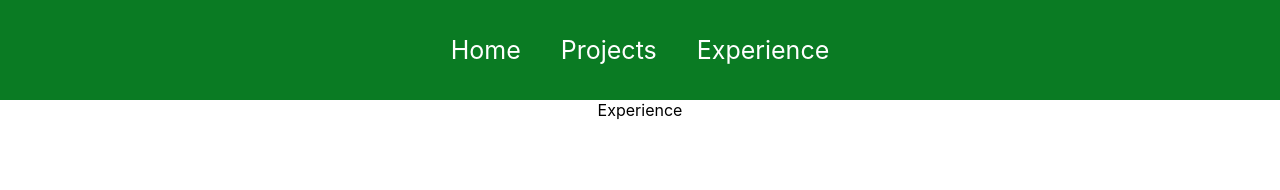
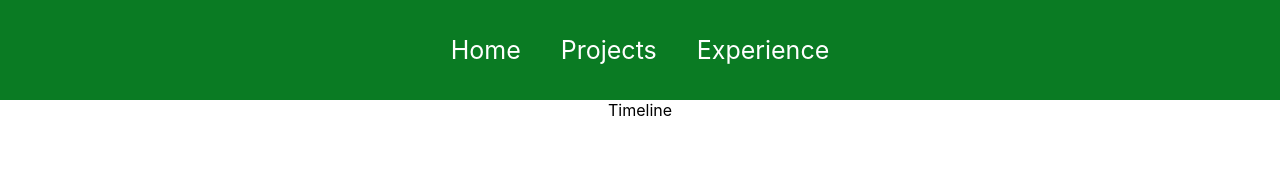
Before and after one commit to PCN23/PersonalWeb, a React (Create React App) app: page /experience in a window 1280 px wide. Shown: the top 190 px of the page. Built offline with nearby package versions, Linux system fonts and the light colour scheme.

Commit message:
adding time line component

```diff
--- a/package.json
+++ b/package.json
@@ -16,6 +16,7 @@
     "react-dom": "^18.2.0",
     "react-router-dom": "^5.3.3",
     "react-scripts": "5.0.1",
+    "react-vertical-timeline-component": "^3.5.2",
     "web-vitals": "^2.1.4"
   },
   "scripts": {
--- a/src/App.js
+++ b/src/App.js
@@ -4,18 +4,23 @@ import Projects from './pages/Projects';
 import Experience from './pages/Experience';
 import Navbar from './components/Navbar';
 import Footer from './components/Footer';
-import { BrowserRouter as Router, Route, Routes } from 'react-router-dom';
+import { BrowserRouter as Router } from 'react-router-dom';
+import { Route } from 'react-router-dom';
 
 function App() {
   return (
     <div className="App">
       <Router>
         <Navbar />
-        <Routes>
-          <Route exact path="/" element={<Home />} />
-          <Route path="/projects" element={<Projects />} />
-          <Route path="/experience" element={<Experience />} />
-        </Routes>
+        <Route exact path="/" >
+          <Home />
+        </Route>
+        <Route exact path="/projects" >
+          <Projects />
+        </Route>
+        <Route exact path="/experience" >
+          <Experience />
+        </Route>
       </Router>
       <Footer/>
     </div>
--- /dev/null
+++ b/src/components/Timeline.js
@@ -0,0 +1,6 @@
+import React from 'react';
+
+export default function Timeline() {
+  return (
+    <div>Timeline</div>);
+}
--- a/src/pages/Experience.js
+++ b/src/pages/Experience.js
@@ -1,8 +1,15 @@
 import React from 'react';
+import Timeline from '../components/Timeline';
+import 'react-vertical-timeline-component/style.min.css';
+// import { VerticalTimeline, VerticalTimelineElement } from 'react-vertical-timeline-component';
 
 function Experience() {
   return (
-    <div>Experience</div>
+    <div>
+      <Timeline />
+      {/* <VerticalTimeline />
+      <VerticalTimelineElement /> */}
+    </div>
   );
 }
 
--- a/src/pages/Home.js
+++ b/src/pages/Home.js
@@ -8,13 +8,11 @@ function Home() {
     <div className='home'>
       <div className='about'>
         <h2>Hello My Name is Pedro</h2>
-        <div className='prompt'>
-          <p>I am a Software Developer with a passion for learning!</p>
-          <LinkedIn />
-          <GitHub />
-          <Email />
+        <p>I am a Software Developer with a passion for learning!</p>
+        <LinkedIn />
+        <GitHub />
+        <Email />
 
-        </div>
       </div>
       <div className='skills'>
         <h1>Skills</h1>
```
Also changed, not shown: 1 other file (tests, documents, lock files or other folders).
